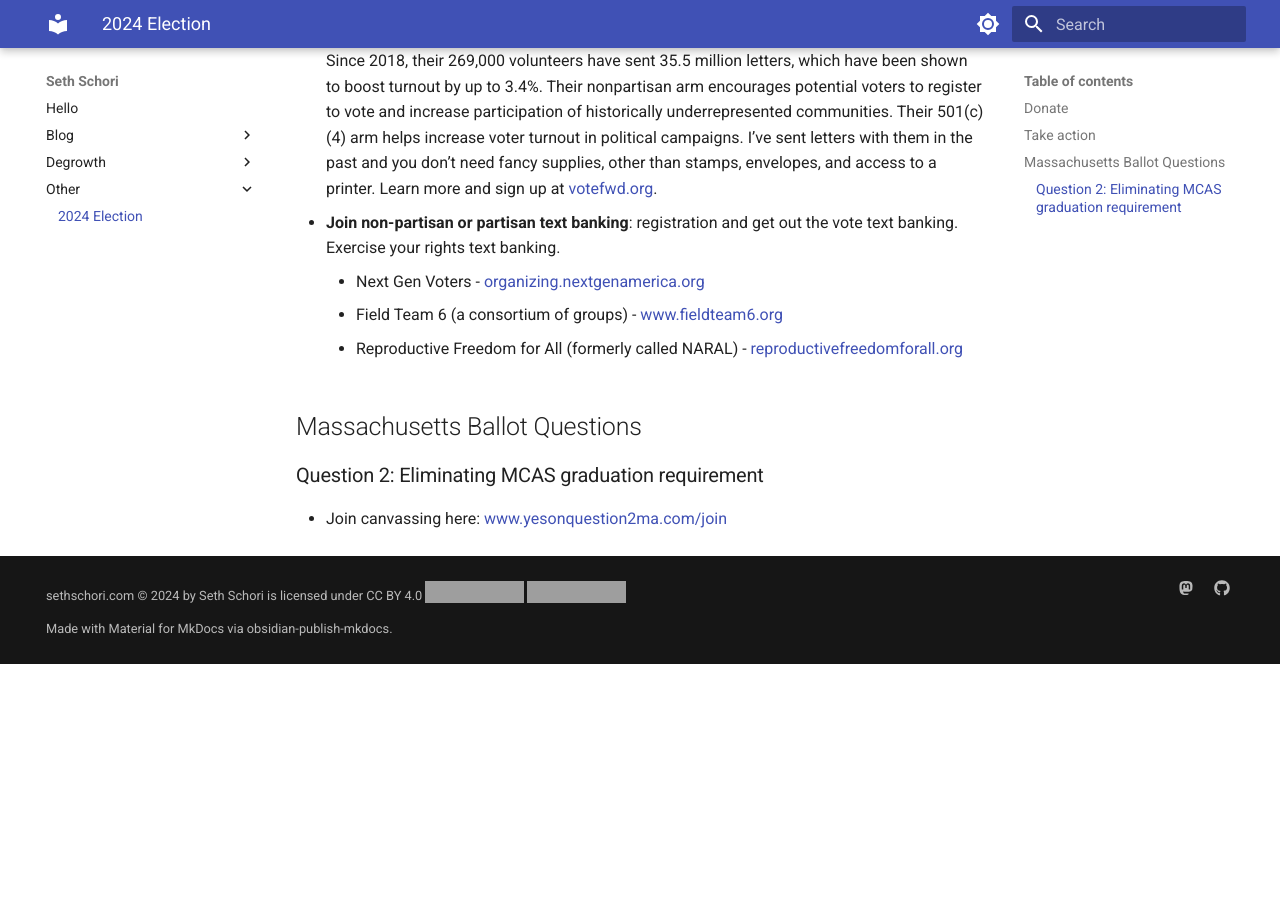
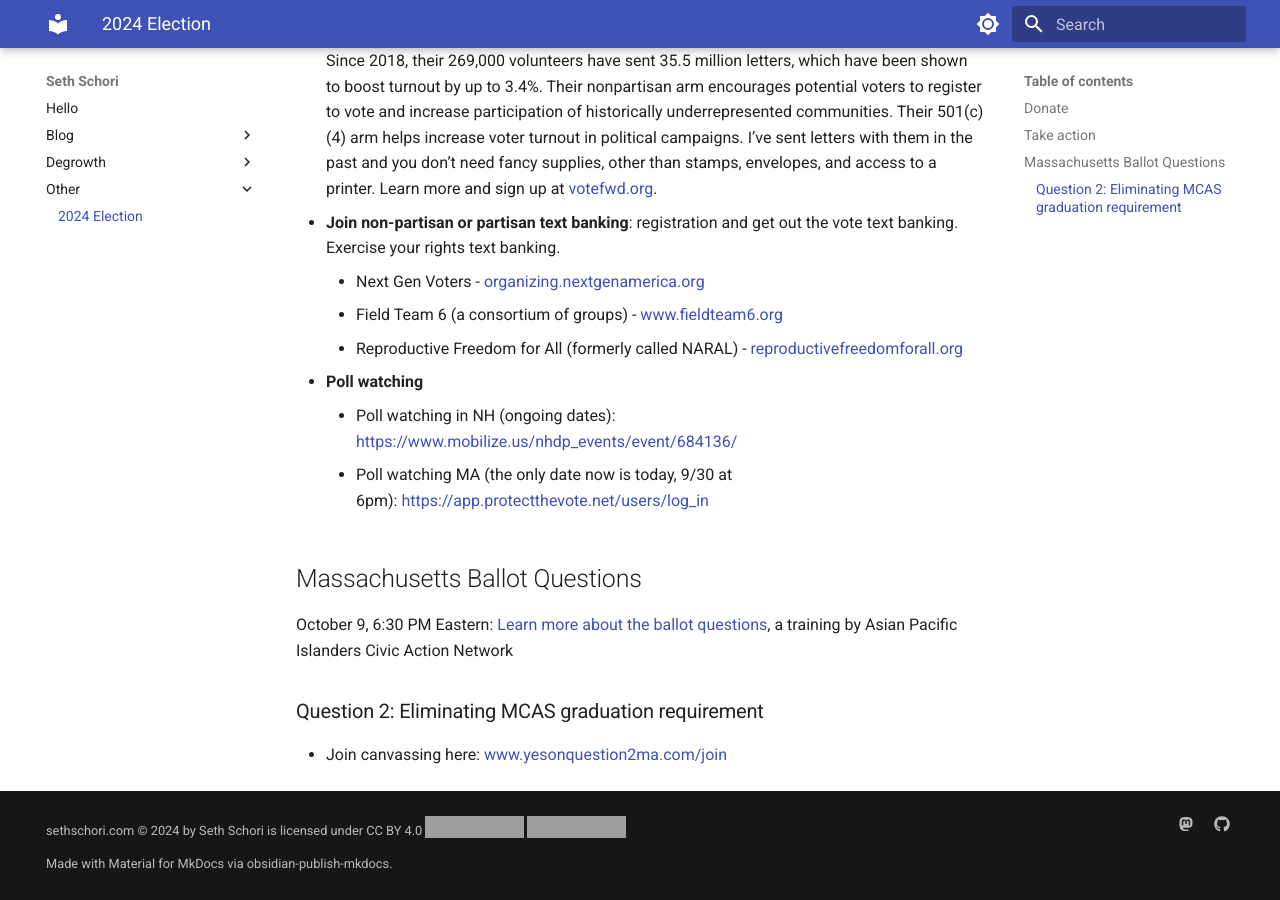
Before and after one commit to sethschori/sethschori.github.io, an MkDocs documentation site: the page built from docs/other/2024-election.md, in a window 1280 px wide and 900 px high, scrolled down 1499 px. Built offline with MkDocs 1.6.1 and Material for MkDocs 9.7.7, drawn with Linux system fonts in a browser that asks for light colours; before the commit the page ends 2163 px from its top, so only the background shows below that; grey boxes are pictures that could not be loaded.

Commit message:
vault backup: 2024-09-30 09:56:29

```diff
--- a/docs/other/2024-election.md
+++ b/docs/other/2024-election.md
@@ -24,7 +24,12 @@
 	- Next Gen Voters - [organizing.nextgenamerica.org](https://organizing.nextgenamerica.org/)
 	- Field Team 6 (a consortium of groups) - [www.fieldteam6.org](https://www.fieldteam6.org/)
 	- Reproductive Freedom for All (formerly called NARAL) - [reproductivefreedomforall.org](https://reproductivefreedomforall.org/)
+- **Poll watching**
+	- Poll watching in NH (ongoing dates): [https://www.mobilize.us/nhdp_events/event/684136/](https://www.mobilize.us/nhdp_events/event/684136/)
+	- Poll watching MA (the only date now is today, 9/30 at 6pm): [https://app.protectthevote.net/users/log_in](https://app.protectthevote.net/users/log_in)
 
 ## Massachusetts Ballot Questions
+October 9, 6:30 PM Eastern: [Learn more about the ballot questions](https://us06web.zoom.us/meeting/register/tZckceqorTguHtAaOuL4O2k614ihTGJ5Zpk6#/registration), a training by Asian Pacific Islanders Civic Action Network
+
 ### Question 2: Eliminating MCAS graduation requirement
 - Join canvassing here: [www.yesonquestion2ma.com/join](https://www.yesonquestion2ma.com/join)
```
